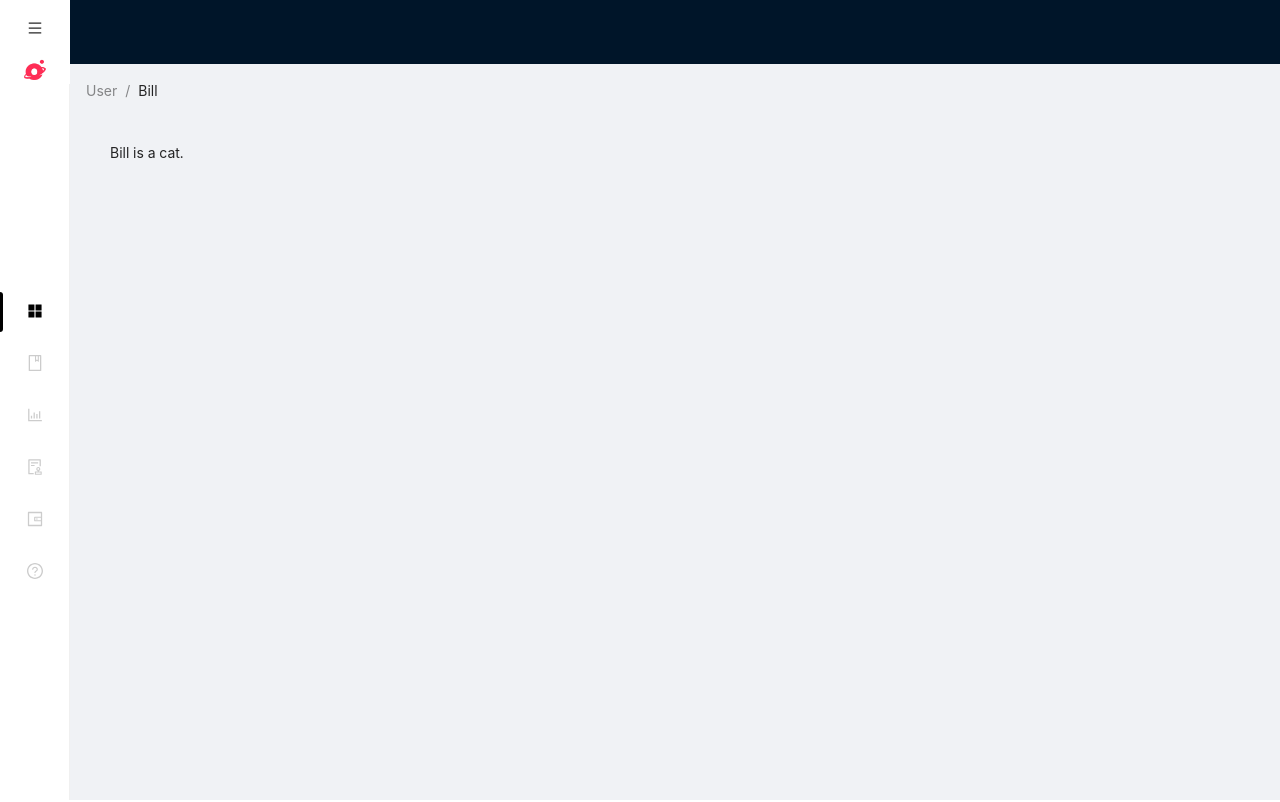
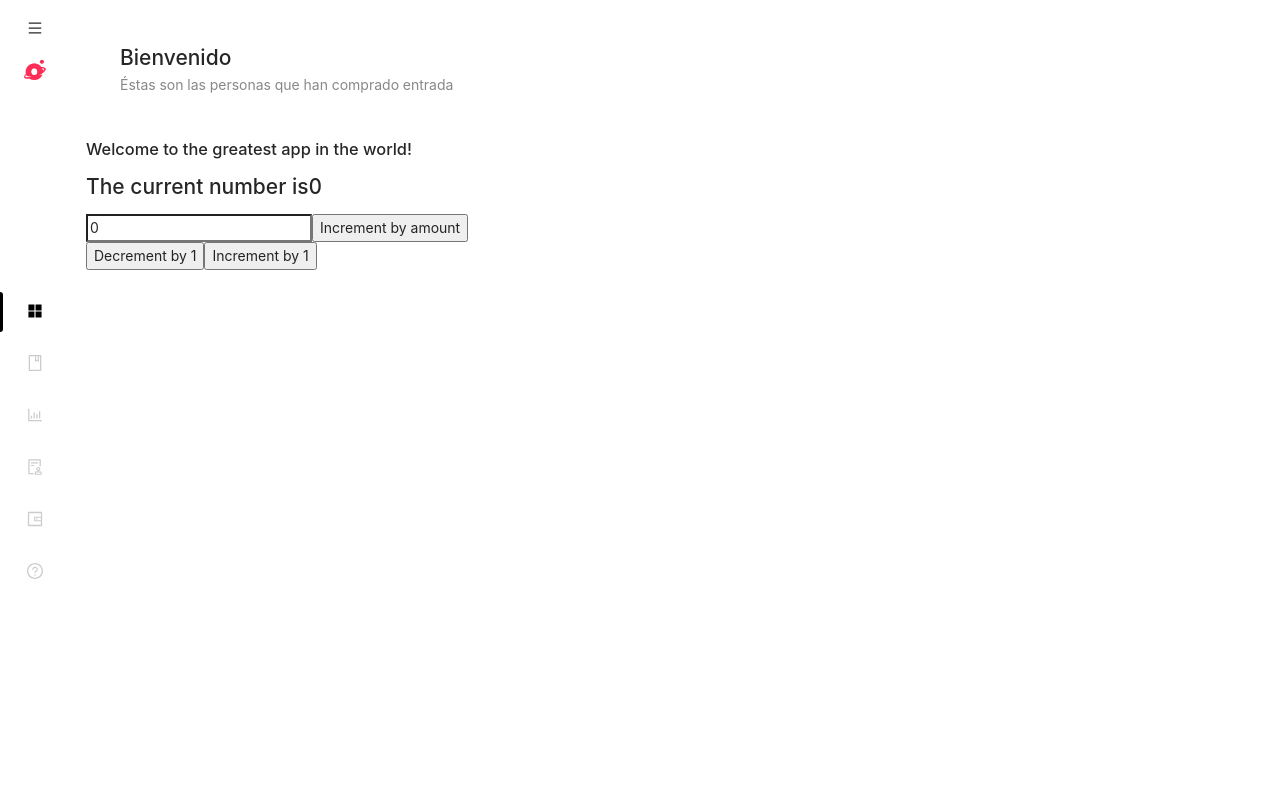
Before and after one commit to sgmonda/9hh2332kj234kh32i, a Next.js app: page / in a window 1280 px wide. Shown: the top 802 px of the page. Built offline with nearby package versions, Linux system fonts and the light colour scheme.

Commit message:
feat: layout content and header improvements

```diff
--- /dev/null
+++ b/src/components/Header.module.sass
@@ -0,0 +1,12 @@
+.header
+  height: initial !important
+  background: none !important
+  padding-top: 3em !important
+  padding-bottom: 3em !important
+
+  h2, p
+    margin: 0
+    padding: 0
+    line-height: 1.5em
+  p
+    color: #888
--- /dev/null
+++ b/src/components/Header.tsx
@@ -0,0 +1,14 @@
+import { Layout } from "antd";
+import React from "react";
+import styles from './Header.module.sass';
+
+const { Header } = Layout;
+
+export const CustomHeader = () => {
+  return (
+    <Header className={styles.header}>
+      <h2>Bienvenido</h2>
+      <p>Éstas son las personas que han comprado entrada</p>
+    </Header >
+  );
+};
--- a/src/components/Layout.module.sass
+++ b/src/components/Layout.module.sass
@@ -1,2 +1,6 @@
 .layout
   min-height: 100vh !important
+  background: white !important
+
+  .sublayout
+    background: none
--- a/src/components/Layout.tsx
+++ b/src/components/Layout.tsx
@@ -1,24 +1,23 @@
-import { Breadcrumb, Layout } from "antd";
+import { Layout } from "antd";
 import React from "react";
 import styles from './Layout.module.sass';
-import { Navbar } from ".";
+import { Header, Navbar } from ".";
 
-const { Header, Content } = Layout;
+const { Content } = Layout;
 
-export const MainLayout = () => <>
+interface Props { }
+
+export const MainLayout: React.FC<Props> = ({ children }) => <>
   <Layout className={styles.layout}>
     <Navbar />
 
-    <Layout className="site-layout">
-      <Header className="site-layout-background" style={{ padding: 0 }} />
+    <Layout className={styles.sublayout}>
+      <Header>
+        <h2>Bienvenido</h2>
+        <p>Éstas son las personas</p>
+      </Header>
       <Content style={{ margin: '0 16px' }}>
-        <Breadcrumb style={{ margin: '16px 0' }}>
-          <Breadcrumb.Item>User</Breadcrumb.Item>
-          <Breadcrumb.Item>Bill</Breadcrumb.Item>
-        </Breadcrumb>
-        <div className="site-layout-background" style={{ padding: 24, minHeight: 360 }}>
-          Bill is a cat.
-        </div>
+        {children}
       </Content>
     </Layout>
   </Layout>
--- a/src/components/ModalLogin.tsx
+++ b/src/components/ModalLogin.tsx
@@ -23,7 +23,6 @@ export const ModalLogin = () => {
   };
 
   return <>
-    <p>a</p>
     <Modal
       title="Title"
       visible={isActive}
--- a/src/components/Navbar.module.sass
+++ b/src/components/Navbar.module.sass
@@ -11,3 +11,4 @@
 
 .menu
   flex: 1
+  border: none !important
--- a/src/components/index.ts
+++ b/src/components/index.ts
@@ -1,3 +1,4 @@
 export * from './ModalLogin';
 export * from './Navbar';
 export { MainLayout as Layout } from './Layout';
+export { CustomHeader as Header } from './Header';
--- a/src/pages/_app.tsx
+++ b/src/pages/_app.tsx
@@ -10,9 +10,10 @@ import './_app.sass';
 const App = ({ Component, pageProps }: AppProps) => {
   return (
     <Provider store={store}>
-      <Layout />
+      <Layout>
+        <Component {...pageProps} />
+      </Layout>
       <Modals />
-      <Component {...pageProps} />
     </Provider>
   );
 }
```
Also changed, not shown: src/pages/_app.sass (line endings or trailing spaces).
